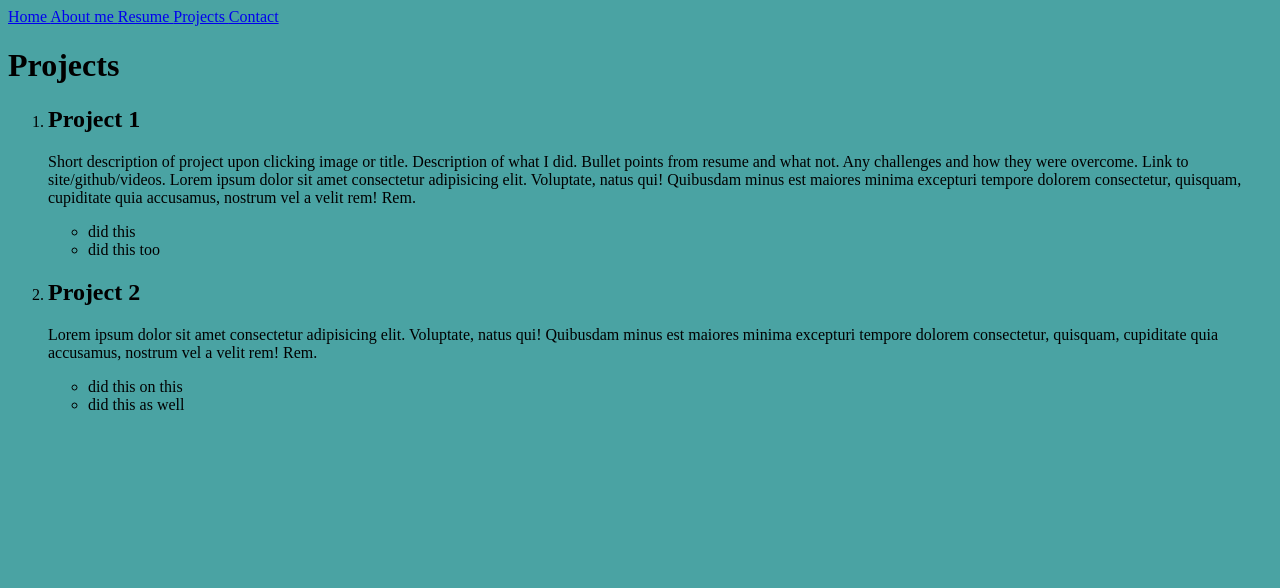
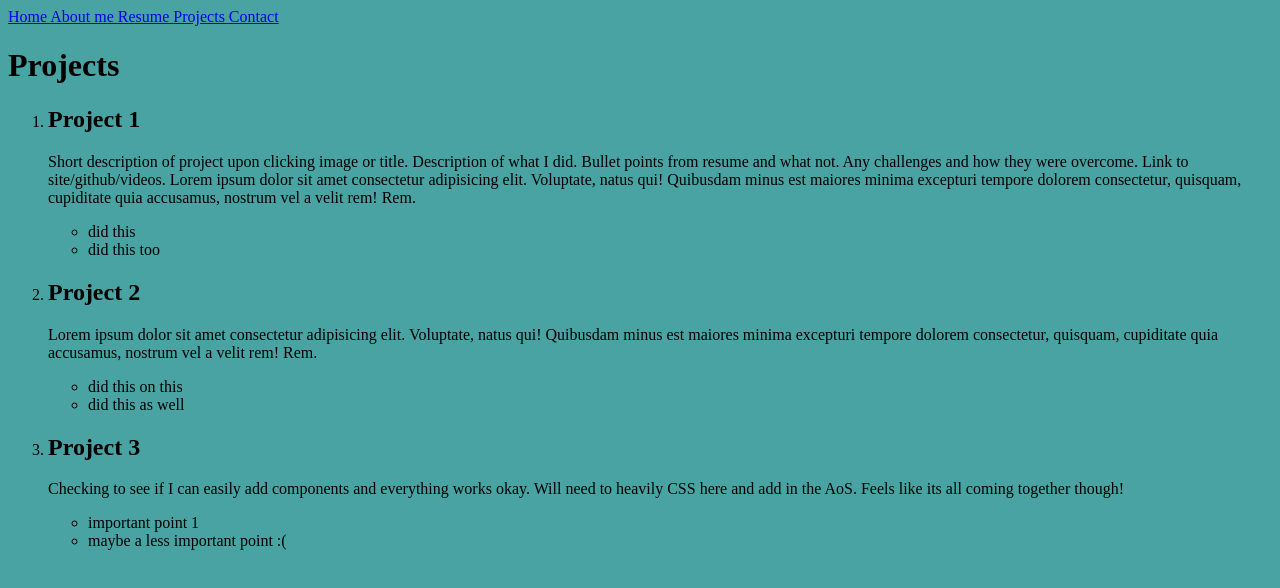
Before and after one commit to zachty/portfolio, a Next.js app: page /projects in a window 1280 px wide. Shown: the top 588 px of the page. Built offline with nearby package versions, Linux system fonts and the light colour scheme.

Commit message:
double checked everything is working. ready to pull over to main

```diff
--- a/pages/projects.jsx
+++ b/pages/projects.jsx
@@ -17,6 +17,12 @@ const projects = [
             'Lorem ipsum dolor sit amet consectetur adipisicing elit. Voluptate, natus qui! Quibusdam minus est maiores minima excepturi tempore dolorem consectetur, quisquam, cupiditate quia accusamus, nostrum vel a velit rem! Rem.',
         bullets: ['did this on this', 'did this as well'],
     },
+    {
+        title: 'Project 3',
+        description:
+            'Checking to see if I can easily add components and everything works okay. Will need to heavily CSS here and add in the AoS. Feels like its all coming together though!',
+        bullets: ['important point 1', 'maybe a less important point :('],
+    },
 ];
 
 export default function Projects() {
```
